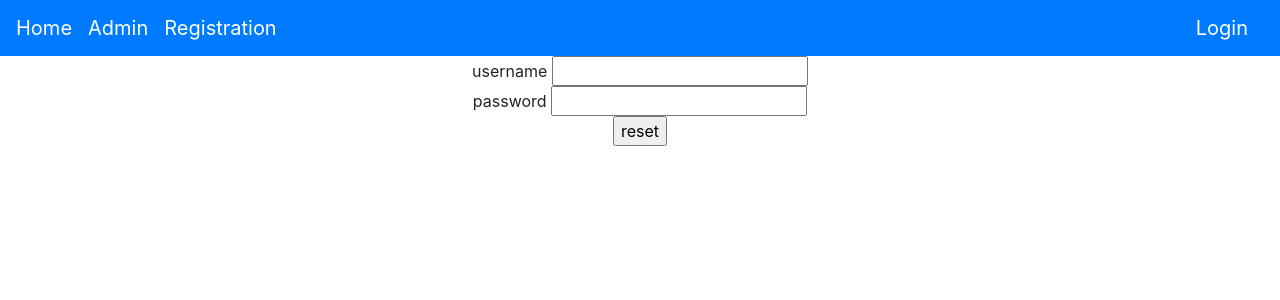
After one commit to 2002Manaswini/User_Registration_Form_Using_Django, a Django app: page /reset_password/ in a window 1280 px wide. The commit adds this page. Shown: the top 300 px of the page. Run offline with Django 4.2, Linux system fonts and the light colour scheme.

Commit message:
first commit

```diff
--- a/app/views.py
+++ b/app/views.py
@@ -69,3 +69,44 @@ def profile_display(request):
     PO=Profile.objects.get(username=UO)
     d={'UO':UO,'PO':PO}
     return render(request,'profile_display.html',d)
+
+@login_required
+def change_password(request):
+    if request.method=='POST':
+        pw=request.POST['pw']
+        username=request.session.get('username')
+        UO=User.objects.get(username=username)
+        UO.set_password(pw)
+        UO.save()
+
+        send_mail('change_password',
+                      'Your password has been changed successfully',
+                      'lovies23july2023@gmail.com',
+                      [UO.email],
+                      fail_silently=False,
+                      )
+        return HttpResponse('Password changed successfully ')
+    return render(request,'change_password.html')
+
+def reset_password(request):
+    if request.method=='POST':
+        username=request.POST['un']
+        password=request.POST['pw']
+
+        LUO=User.objects.filter(username=username)
+        if LUO:
+            UO=LUO[0]
+            UO.set_password(password)
+            UO.save()
+
+            send_mail('reset_password',
+                      'Your password has been changed successfully',
+                      'lovies23july2023@gmail.com',
+                      [UO.email],
+                      fail_silently=False,
+                      )
+            return HttpResponse('reset is done')
+        else:
+            return HttpResponse('Your Username is not found in our DataBase')
+
+    return render(request,'reset_password.html')
--- a/templates/index.html
+++ b/templates/index.html
@@ -25,9 +25,11 @@
                 <img src="{{ user.profile.Profile_pic.url }}" alt="Profile Picture" class="rounded-circle" style="width: 30px; height: 30px; margin-right: 5px;">
                 UserProfile
                 </a>
+                <a class="navbar-brand" href="{% url 'change_password' %}">change_password</a>
                 <a class="navbar-brand" href="{% url 'user_logout' %}">Logout</a>
               {% else %}
                 <a class="navbar-brand" href="{% url 'user_login' %}">Login</a>
+
               {% endif %}
             </div>
         </nav>
--- /dev/null
+++ b/templates/reset_password.html
@@ -0,0 +1,21 @@
+{% extends 'index.html' %}
+
+{% block title %}
+    <title>reset password Page</title>
+
+{% endblock %}
+
+
+{% block body_block %}
+    <center>
+        <form method="POST">
+            {% csrf_token %}
+            <lable for="un">username</lable>
+            <input for="username" name="un" id="un"><br>
+            <lable for="pw">password</lable>
+            <input for="password" name="pw" id="pw"><br>
+            <input type="submit" value="reset">
+        </form>
+    </center>
+
+{% endblock %}
--- a/user_registration_form/urls.py
+++ b/user_registration_form/urls.py
@@ -27,4 +27,6 @@ urlpatterns = [
     path('user_login/',user_login,name='user_login'),
     path('user_logout',user_logout,name='user_logout'),
     path('profile_display/',profile_display,name='profile_display'),
+    path('change_password/',change_password,name='change_password'),
+    path('reset_password/',reset_password,name='reset_password'),
 ]+ static(settings.MEDIA_URL, document_root=settings.MEDIA_ROOT)
```
Also changed, not shown: templates/change_password.html (added, +19 -0 lines), templates/verify_otp.html (added, +18 -0 lines), db.sqlite3.
